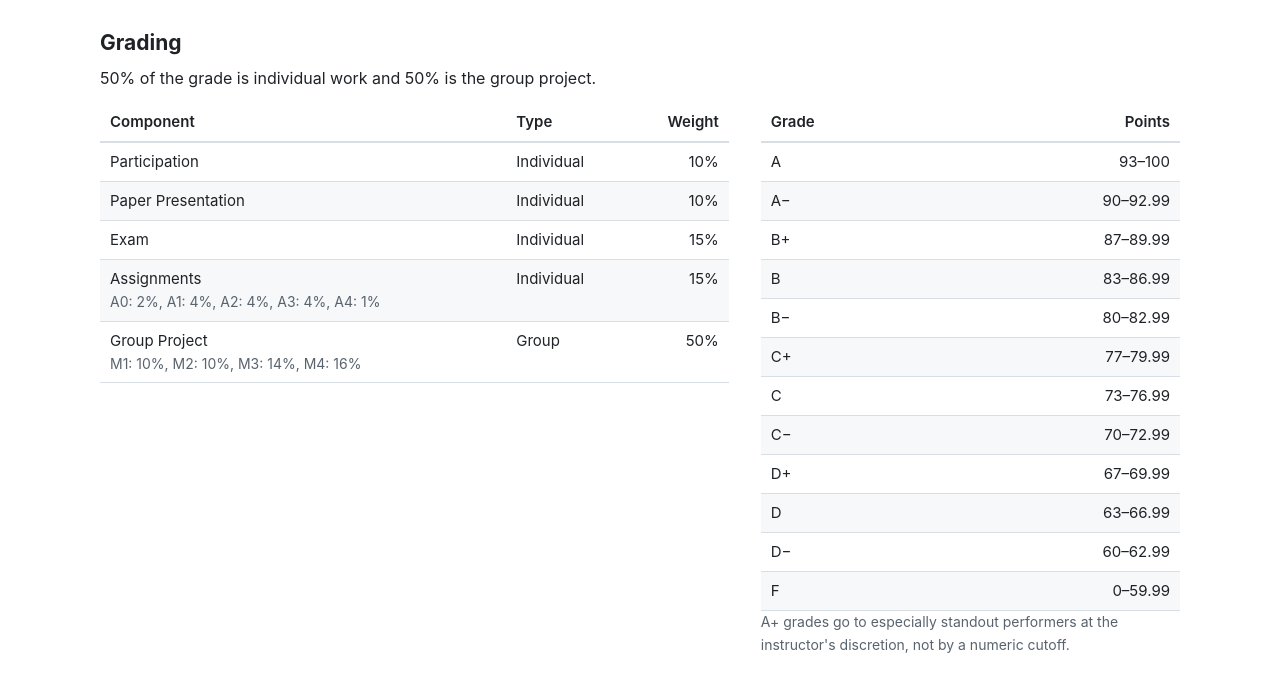
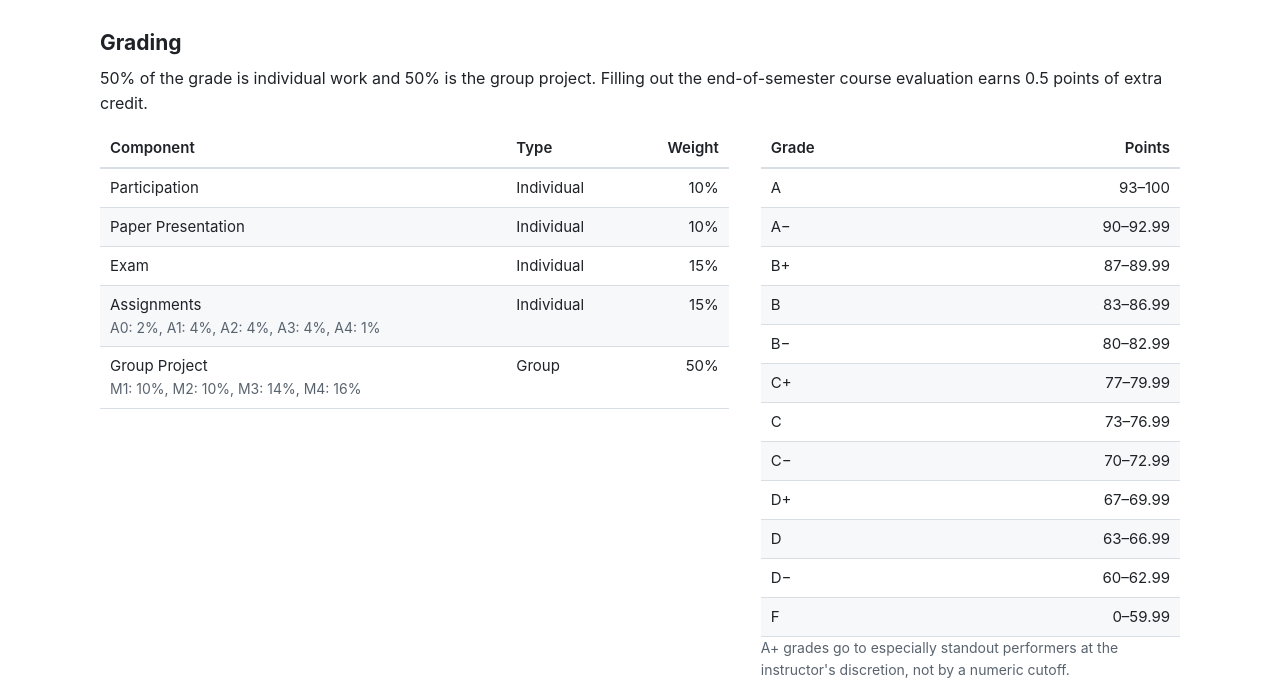
Before and after one commit to farnazj/social-computing-course, a plain HTML site: page syllabus.html in a window 1280 px wide. Shown: the part 124-804 px from the top of the page. Drawn offline with Linux system fonts and the light colour scheme.

Commit message:
Update site (2026-10-28T00:35Z)

```diff
--- a/syllabus.html
+++ b/syllabus.html
@@ -26,7 +26,7 @@
 <h1>Syllabus</h1>
 <h2>Grading</h2>
 
-<p>50% of the grade is individual work and 50% is the group project.</p>
+<p>50% of the grade is individual work and 50% is the group project. Filling out the end-of-semester course evaluation earns 0.5 points of extra credit.</p>
 <div class="grade-tables">
   <div class="table-wrap"><table class="plain">
     <thead><tr><th>Component</th><th>Type</th><th class="num">Weight</th></tr></thead><tbody><tr><td>Participation</td><td>Individual</td><td class="num">10%</td></tr><tr><td>Paper Presentation</td><td>Individual</td><td class="num">10%</td></tr><tr><td>Exam</td><td>Individual</td><td class="num">15%</td></tr><tr><td>Assignments<div class="muted small">A0: 2%, A1: 4%, A2: 4%, A3: 4%, A4: 1%</div></td><td>Individual</td><td class="num">15%</td></tr><tr><td>Group Project<div class="muted small">M1: 10%, M2: 10%, M3: 14%, M4: 16%</div></td><td>Group</td><td class="num">50%</td></tr></tbody></table></div>
```
Also changed, not shown: assignments.html (+1 -1 lines).
